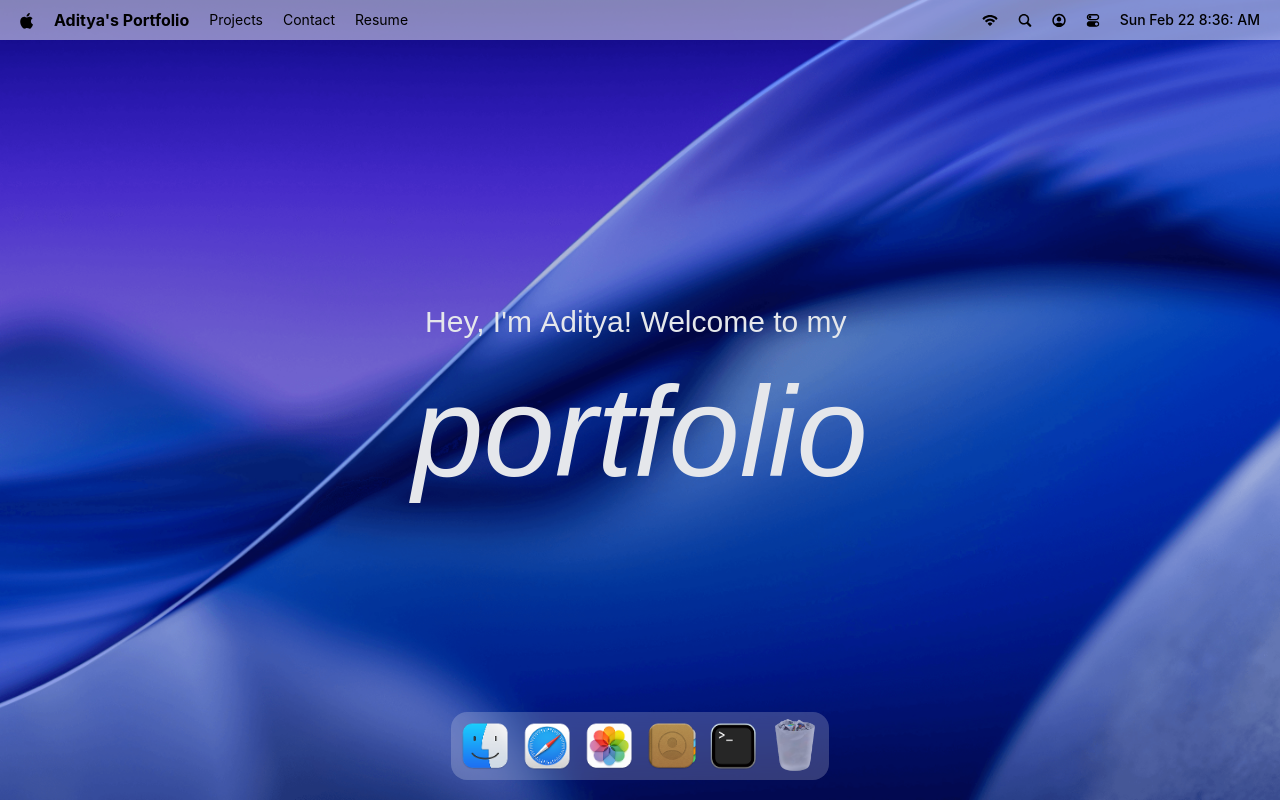
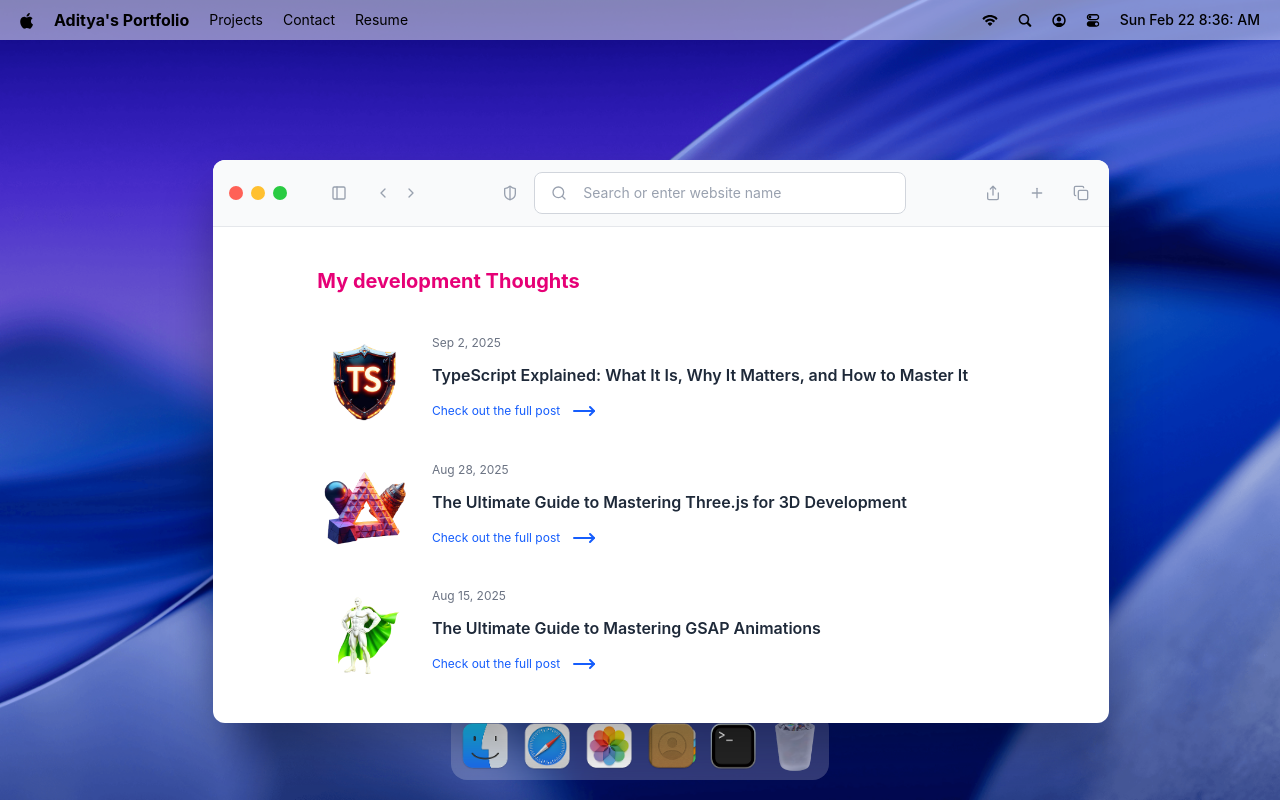
Before and after one commit to AssessenThe/MacOS_Portfolio, a React (Vite) app: page / in a window 1280 px wide. Both pictures are taken after a click on the button 547 px from the left and 746 px from the top of the page. Built offline with nearby package versions, Linux system fonts and the light colour scheme; a web font is replaced by a local one.

Commit message:
blog section implemnted

```diff
--- a/src/App.jsx
+++ b/src/App.jsx
@@ -3,7 +3,7 @@
 
 
 import { Dock, Navbar, Welcome } from '#components'
-import { Terminal } from '#windows';
+import { Safari, Terminal } from '#windows';
 
 gsap.registerPlugin(Draggable);
 
@@ -16,6 +16,7 @@
       <Dock />
 
       <Terminal />
+      <Safari />
     </main>
   )
 }
--- /dev/null
+++ b/src/windows/Safari.jsx
@@ -0,0 +1,73 @@
+import { WindowsControls } from '#components'
+import { blogPosts } from '#constants';
+import WindowWrapper from '#hoc/WindowWrapper';
+import { Search } from 'lucide-react';
+import { Plus } from 'lucide-react';
+import { MoveRight } from 'lucide-react';
+import { Copy } from 'lucide-react';
+import { Share } from 'lucide-react';
+import { ShieldHalf } from 'lucide-react';
+import { ChevronRight } from 'lucide-react';
+import { ChevronLeft } from 'lucide-react';
+import { PanelLeft } from 'lucide-react';
+
+const Safari = () => {
+  return (
+    <>
+        <div id="window-header">
+            <WindowsControls target="safari"/>
+
+            <PanelLeft className='ml-10 icon' />
+            <div className='flex items-center gap-1 ml-5'>
+                <ChevronLeft className='icon' />
+                <ChevronRight className='icon' />
+            </div>
+
+            <div className='flex-1 flex-center gap-3'>
+                <ShieldHalf className='icon' />
+
+                <div className='search'>
+                    <Search className='icon' />
+
+                    <input
+                        type="text"
+                        placeholder='Search or enter website name'
+                        className='flex-1'
+                     />
+                </div>
+            </div>
+
+            <div className='flex item-center gap-5'>
+                <Share className='icon' />
+                <Plus className='icon' />
+                <Copy className='icon' />
+            </div>
+        </div>
+
+        <div className='blog'>
+            <h2>My development Thoughts</h2>
+            <div className='space-y-8'>
+                {blogPosts.map(({ id, image, title, date, link }) => (
+                    <div key={id} className='blog-post'>
+                        <div className='col-span-2'>
+                            <img src={image} alt={title} />
+                        </div>
+
+                        <div className='content'>
+                            <p>{date}</p>
+                            <h3>{title}</h3>
+                            <a href={link} target='_blank' rel="noopener noreferrer">
+                                Check out the full post <MoveRight className='icon-hover' />
+                            </a>
+                        </div>
+                    </div>
+                ))}
+            </div>
+        </div>
+    </>
+  );
+};
+
+const SafariWindow = WindowWrapper(Safari, "safari");
+
+export default SafariWindow
--- a/src/windows/index.js
+++ b/src/windows/index.js
@@ -1,3 +1,4 @@
 import  Terminal from "#windows/Terminal.jsx"
+import Safari from "#windows/Safari.jsx"
 
-export { Terminal };
+export { Terminal, Safari };
```
